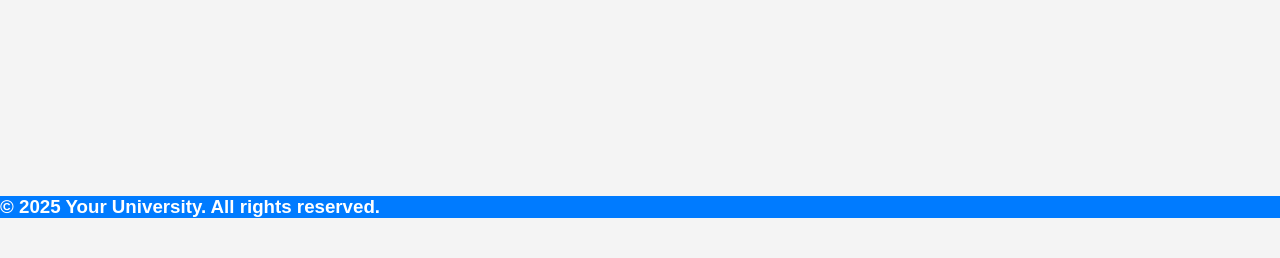
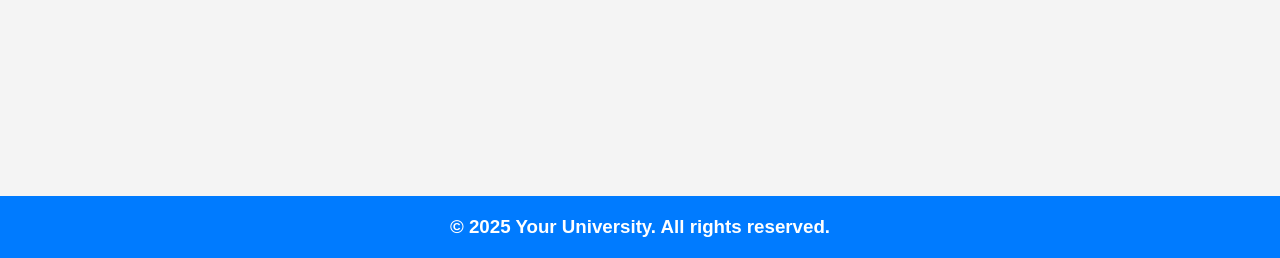
Before and after one commit to 202107673/G5-project-itcs333, a PHP site: page / in a window 1280 px wide. Shown: the part 660-918 px from the top of the page. Before the commit the page ends 878 px from the top, so only its background shows below. Run offline with PHP 8.4, Linux system fonts and the light colour scheme.

Commit message:
fixing the footer

```diff
--- a/style.css
+++ b/style.css
@@ -13,6 +13,8 @@ header {
 footer {
     background-color: #007BFF;
     color: white;
+    text-align: center;
+    padding: 20px;
 }
 
 body {
```
